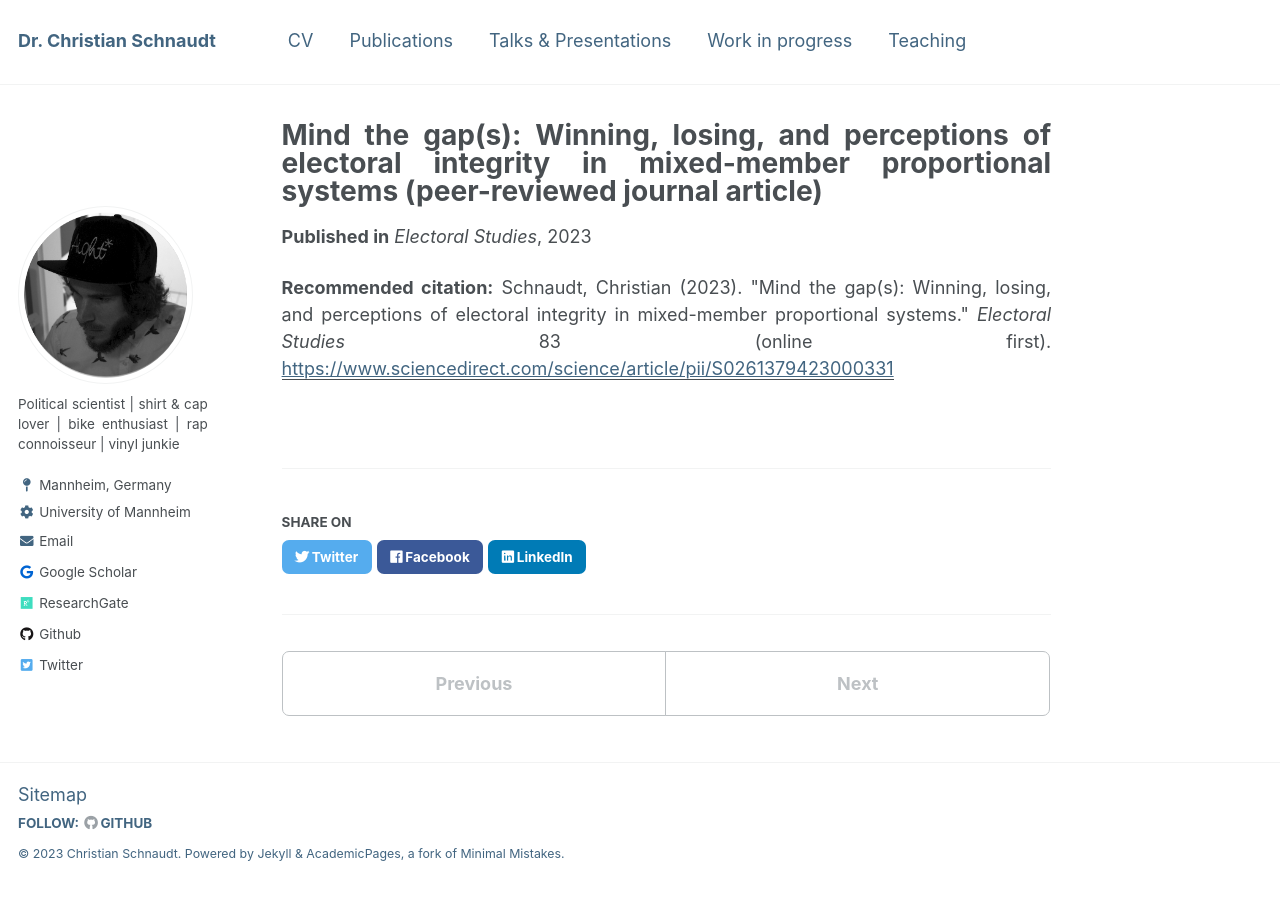
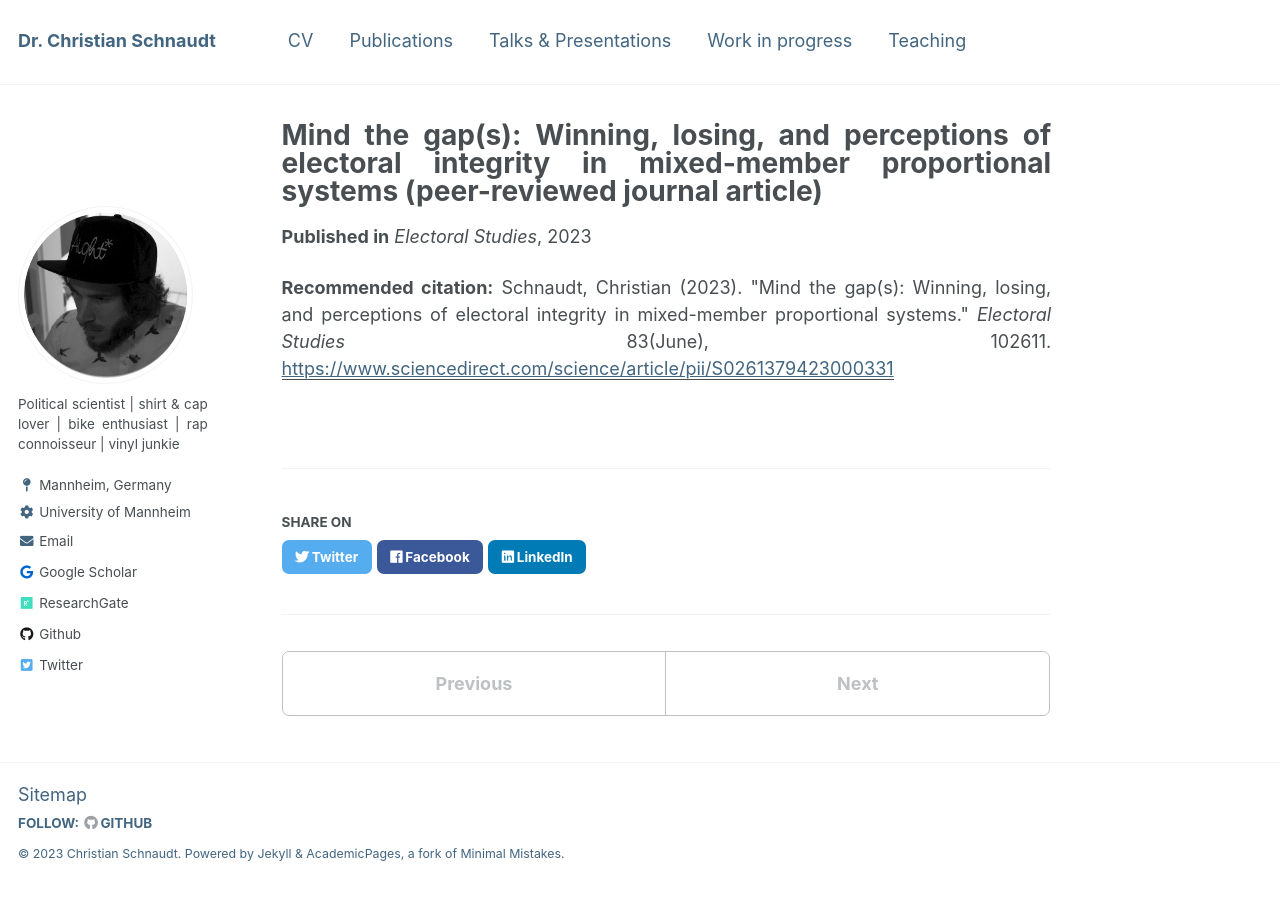
Before and after one commit to cschnaudt/cschnaudt.github.io, a Jekyll site: the page built from _publications/2023-03-30-ElecStud-Winner.md, in a window 1280 px wide. Built offline with Jekyll 4.4.1, drawn with Linux system fonts in a browser that asks for light colours.

Commit message:
Update 2023-03-30-ElecStud-Winner.md

```diff
--- a/_publications/2023-03-30-ElecStud-Winner.md
+++ b/_publications/2023-03-30-ElecStud-Winner.md
@@ -6,5 +6,5 @@ excerpt: 'This study investigates whether and how experiences of winning and los
 date: 2023-03-30
 venue: 'Electoral Studies'
 paperurl: 'https://www.sciencedirect.com/science/article/pii/S0261379423000331'
-citation: 'Schnaudt, Christian (2023). &quot;Mind the gap(s): Winning, losing, and perceptions of electoral integrity in mixed-member proportional systems.&quot; <i>Electoral Studies</i> 83 (online first).'
+citation: 'Schnaudt, Christian (2023). &quot;Mind the gap(s): Winning, losing, and perceptions of electoral integrity in mixed-member proportional systems.&quot; <i>Electoral Studies</i> 83(June), 102611.'
 ---
```
